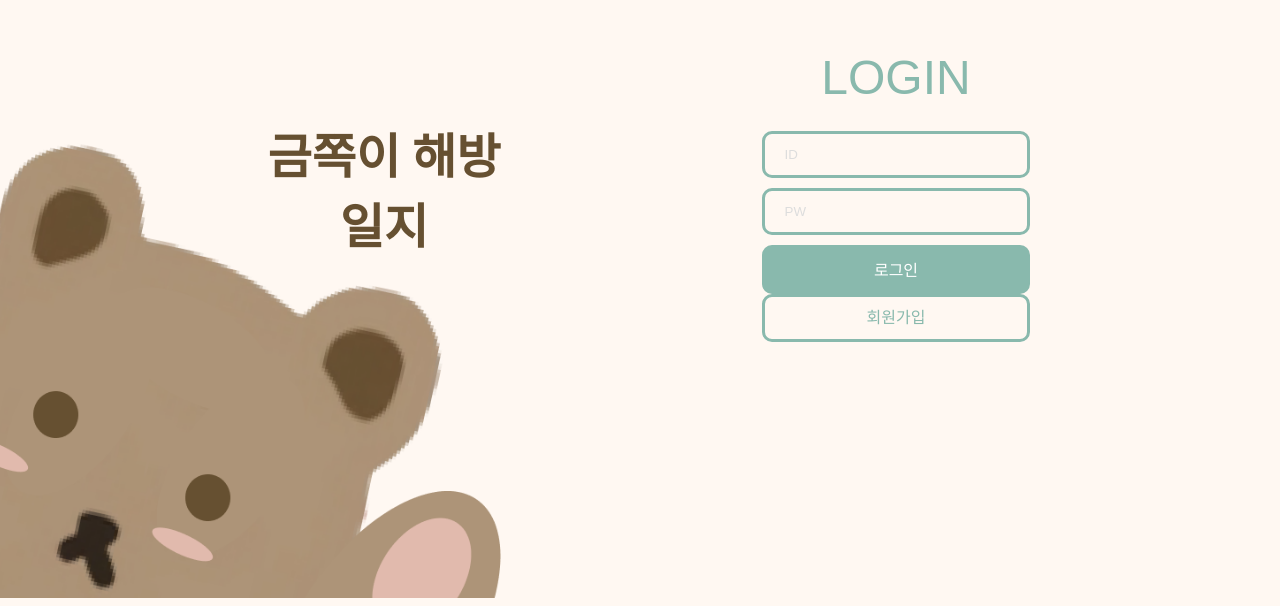
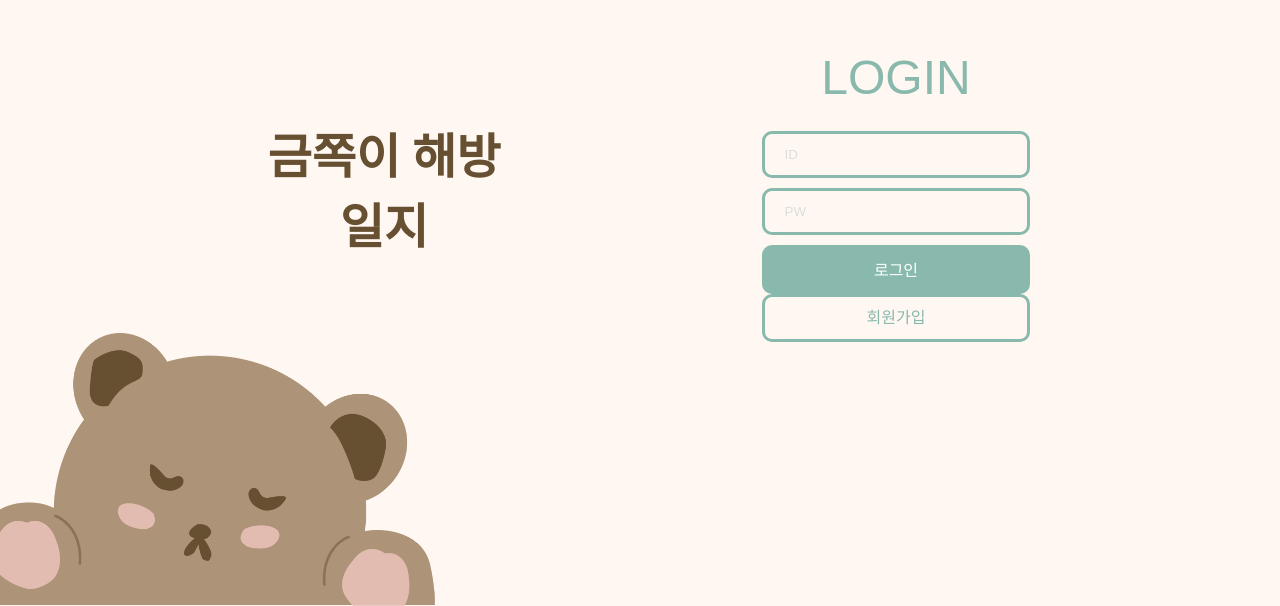
Before and after one commit to MyGoldenKids/goldenkid-frontend, a Vue app in the folder vue-project/: page /member/login in a window 1280 px wide. Shown: the part 202-808 px from the top of the page. Built offline with nearby package versions, Linux system fonts and the light colour scheme; a web font is replaced by a local one; what v-calendar would draw is missing.

Commit message:
feat: 멤버 왼쪽 컴포넌트 변경 #221
1초마다 배경 이미지 변

```diff
--- a/vue-project/src/components/member/MemberLeftComponent.vue
+++ b/vue-project/src/components/member/MemberLeftComponent.vue
@@ -1,14 +1,30 @@
 <script setup>
-import { ref } from 'vue';
+import { onMounted, onUnmounted, ref } from 'vue';
 import { useRouter } from 'vue-router';
-import logo from '@/assets/img/mainbear.png';
+import logo1 from '@/assets/img/logo-mypage1.png';
+import logo2 from '@/assets/img/logo-mypage2.png';
 
 const router = useRouter();
-const bgImage = ref(logo);
+const bgImage = ref(logo1);
 
 const goMain = () => {
     router.push("/");
 };
+
+// 배경 이미지를 전환하는 함수입니다.
+const switchBackgroundImage = () => {
+    bgImage.value = bgImage.value === logo1 ? logo2 : logo1;
+};
+
+// 컴포넌트가 마운트될 때 인터벌을 설정합니다.
+onMounted(() => {
+    const intervalId = setInterval(switchBackgroundImage, 1000); // 1초마다 배경 이미지를 전환합니다.
+
+    // 컴포넌트가 언마운트될 때 인터벌을 제거합니다.
+    onUnmounted(() => {
+        clearInterval(intervalId);
+    });
+});
 </script>
 
 <template>
@@ -25,14 +41,13 @@ const goMain = () => {
 
 .background-img {
     position: absolute;
-    left: 0;
-    bottom: 0;
-    width: 100%;
-    height: 60%;
-    background-size: cover;
-    background-position: center;
+    left: -5%;
+    bottom: -1%;
+    width: 90%;
+    height: 90%;
+    background-size: contain;
+    background-position: bottom;
     background-repeat: no-repeat;
-
 }
 
 .center-button {
```
